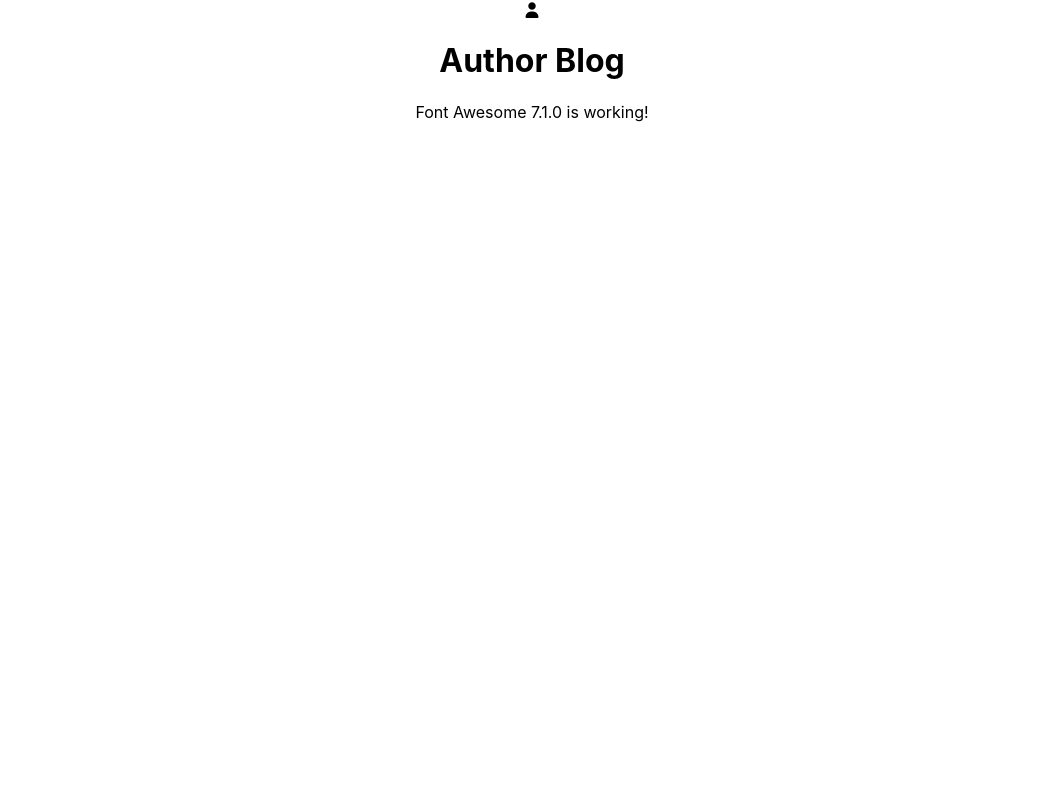
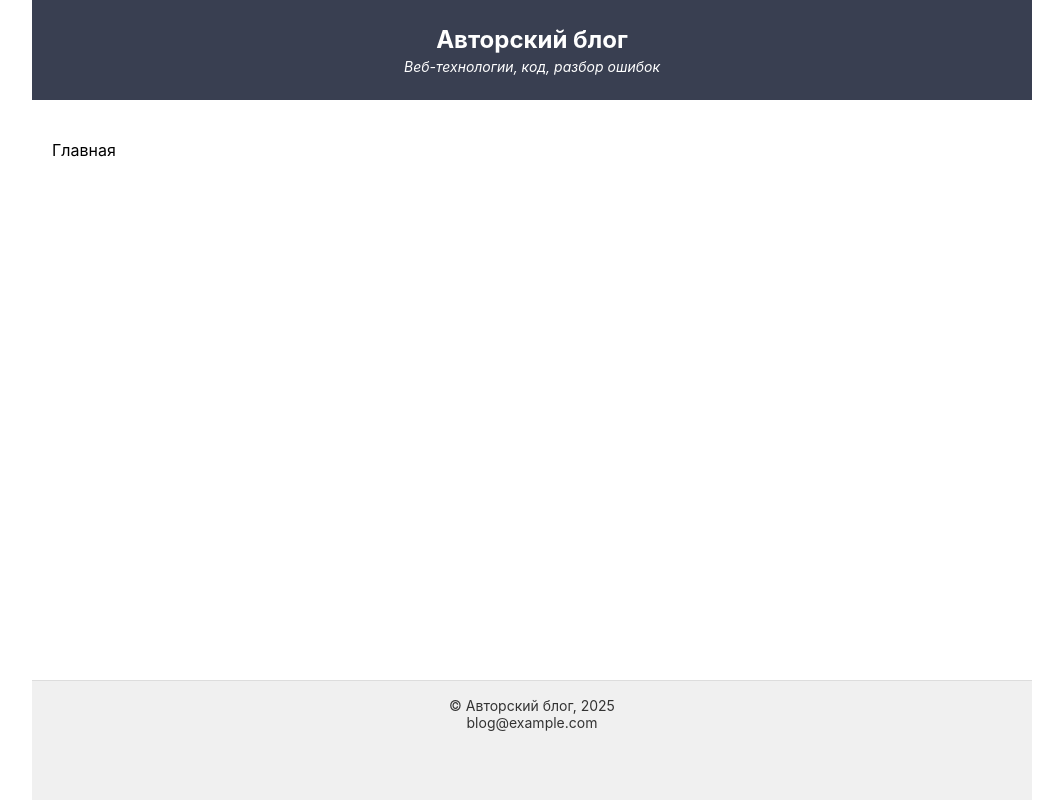
Before and after one commit to avryahov/author-blog, a React (Create React App) app: page / in a window 1280 px wide. Shown: the whole page, without its empty margins (108-1171 px from the left). Built offline with nearby package versions, Linux system fonts and the light colour scheme.

Commit message:
feat[blog-010]: implement Blog layout with CSS Modules (Header, Footer, Routes)

```diff
--- a/src/App.js
+++ /dev/null
@@ -1,13 +0,0 @@
-import './App.css';
-
-function App() {
-  return (
-    <div className="App">
-      <i className="fa-sharp fa-solid fa-user"></i>
-      <h1>Author Blog</h1>
-      <p>Font Awesome 7.1.0 is working!</p>
-    </div>
-  );
-}
-
-export default App;
--- /dev/null
+++ b/src/App.jsx
@@ -0,0 +1,12 @@
+import { BrowserRouter } from 'react-router-dom';
+import { Blog } from './pages/Blog';
+
+function App() {
+  return (
+    <BrowserRouter>
+      <Blog />
+    </BrowserRouter>
+  );
+}
+
+export default App;
--- /dev/null
+++ b/src/components/footer/Footer.jsx
@@ -0,0 +1,17 @@
+import styles from './Footer.module.css';
+
+export const Footer = () => {
+  const currentYear = new Date().getFullYear();
+
+  return (
+    <footer className={styles.footer}>
+      <div>© Авторский блог, {currentYear}</div>
+      <div>blog@example.com</div>
+      <div
+        dangerouslySetInnerHTML={{
+          __html: `<iframe src="https://yandex.ru/weather/widget/..." frameborder="0" allowtransparency="true" style="width: 200px; height: 50px;"></iframe>`,
+        }}
+      ></div>
+    </footer>
+  );
+};
--- /dev/null
+++ b/src/components/footer/Footer.module.css
@@ -0,0 +1,8 @@
+.footer {
+  background-color: #f0f0f0;
+  padding: 16px 0;
+  text-align: center;
+  font-size: 14px;
+  color: #333;
+  border-top: 1px solid #ddd;
+}
--- /dev/null
+++ b/src/components/header/Header.jsx
@@ -0,0 +1,10 @@
+import styles from './Header.module.css';
+
+export const Header = () => {
+  return (
+    <header className={styles.header}>
+      <div className={styles.logo}>Авторский блог</div>
+      <div className={styles.description}>Веб-технологии, код, разбор ошибок</div>
+    </header>
+  );
+};
--- /dev/null
+++ b/src/components/header/Header.module.css
@@ -0,0 +1,29 @@
+.header {
+  position: fixed;
+  top: 0;
+  left: 50%;
+  transform: translateX(-50%);
+  width: 1000px;
+  height: 100px;
+  background-color: #393f51;
+  color: white;
+  display: flex;
+  flex-direction: column;
+  justify-content: center;
+  align-items: center;
+  z-index: 10;
+  padding: 0 20px;
+  box-sizing: border-box;
+}
+
+.logo {
+  font-size: 24px;
+  font-weight: bold;
+  margin-bottom: 4px;
+}
+
+.description {
+  font-style: italic;
+  font-size: 14px;
+  text-align: center;
+}
--- /dev/null
+++ b/src/pages/Blog.jsx
@@ -0,0 +1,31 @@
+import { Route, Routes } from 'react-router-dom';
+import styles from './Blog.module.css';
+import { Header } from '../components/header/Header';
+import { Footer } from '../components/footer/Footer';
+
+const Main = () => <div>Главная</div>;
+const Post = () => <div>Статья</div>;
+const Authorization = () => <div>Вход</div>;
+const Registration = () => <div>Регистрация</div>;
+const Users = () => <div>Пользователи</div>;
+const NotFound = () => <div>404: Страница не найдена</div>;
+
+export const Blog = () => {
+  return (
+    <div className={styles.appColumn}>
+      <Header />
+      <main className={styles.content}>
+        <Routes>
+          <Route path="/" element={<Main />} />
+          <Route path="/login" element={<Authorization />} />
+          <Route path="/register" element={<Registration />} />
+          <Route path="/users" element={<Users />} />
+          <Route path="/post/:postId" element={<Post />} />
+          <Route path="/post" element={<Post />} />
+          <Route path="*" element={<NotFound />} />
+        </Routes>
+      </main>
+      <Footer />
+    </div>
+  );
+};
--- /dev/null
+++ b/src/pages/Blog.module.css
@@ -0,0 +1,15 @@
+.appColumn {
+  position: relative;
+  width: 1000px;
+  min-height: 100vh;
+  margin: 0 auto;
+  background-color: #fff;
+  display: flex;
+  flex-direction: column;
+  justify-content: space-between;
+}
+
+.content {
+  margin: 20px;
+  padding-top: 120px;
+}
```
Also changed, not shown: src/bff/sessions.js (+10 -0 lines).
